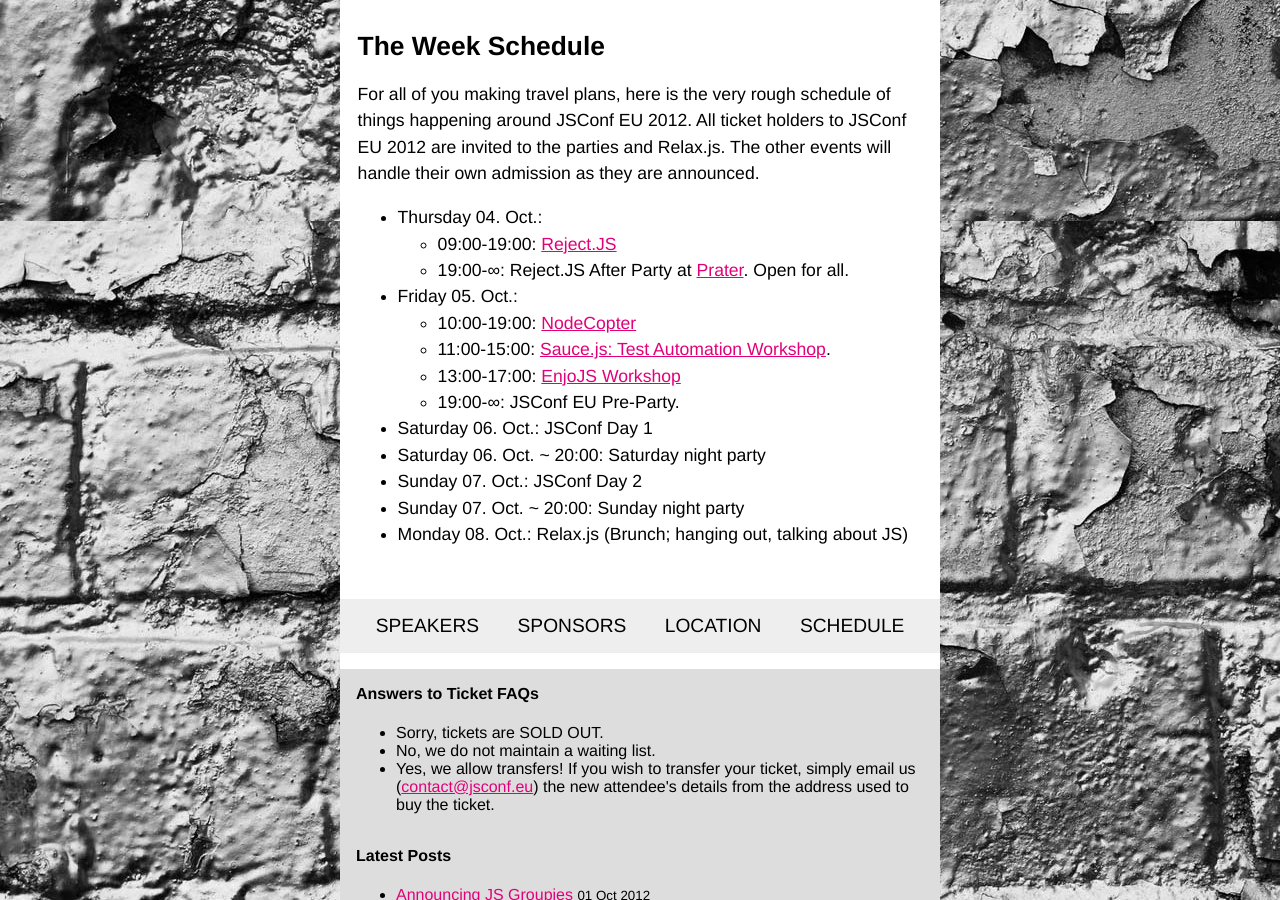
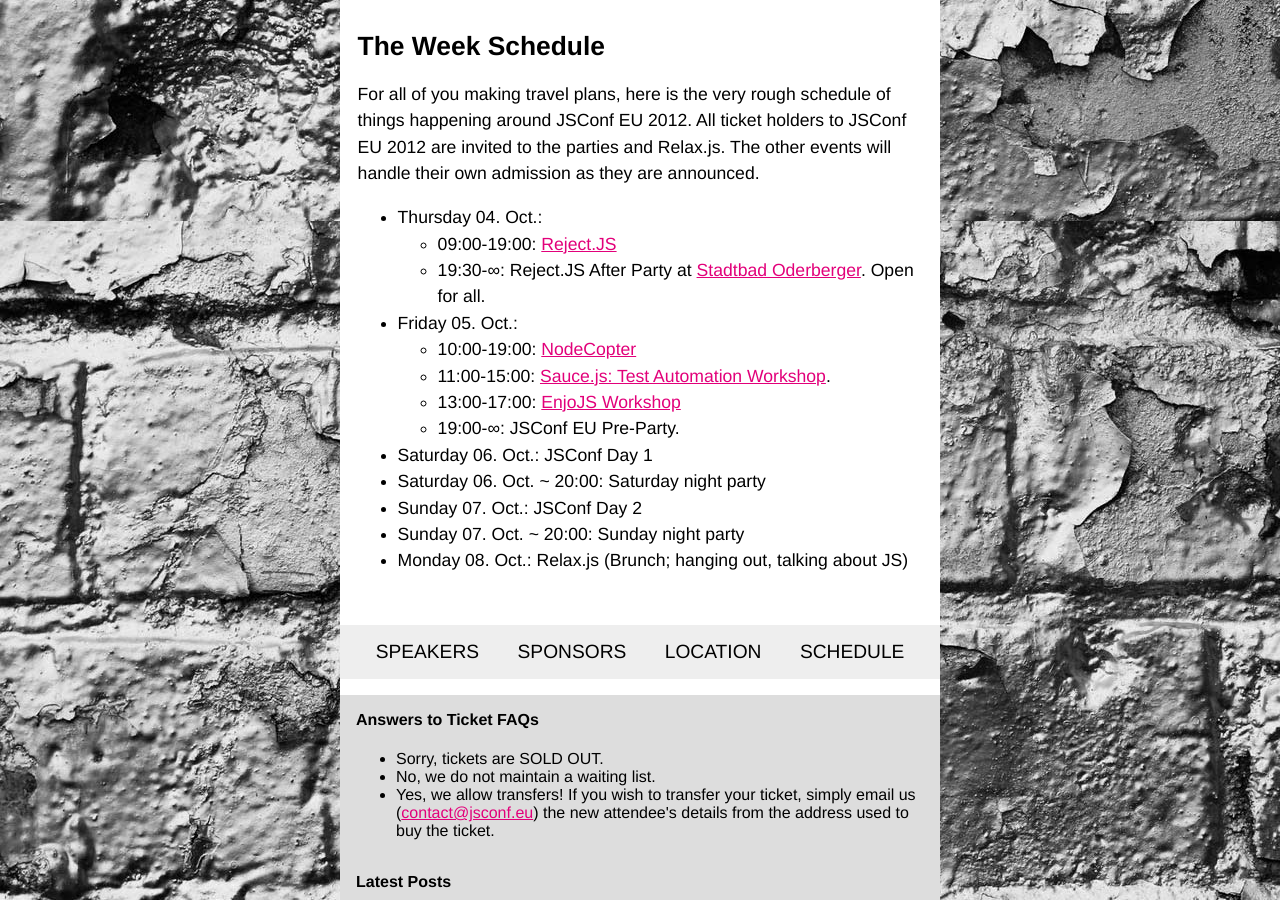
Before and after one commit to jsconf/2012.jsconf.eu, a Jekyll site: the page built from _posts/2012-07-11-very-rough-schedule.md, in a window 1280 px wide and 900 px high, scrolled down 1643 px. Built offline with Jekyll 4.4.1, drawn with Linux system fonts in a browser that asks for light colours; comment, search, counter and statistics services are not loaded.

Commit message:
Fix Reject.js after party schedule

```diff
--- a/_posts/2012-07-11-very-rough-schedule.md
+++ b/_posts/2012-07-11-very-rough-schedule.md
@@ -17,7 +17,7 @@
 
 - Thursday 04. Oct.:
   - 09:00-19:00: [Reject.JS](http://rejectjs.org)
-  - 19:00-∞: Reject.JS After Party at [Prater](http://www.pratergarten.de/d/). Open for all.
+  - 19:30-∞: Reject.JS After Party at [Stadtbad Oderberger](http://rejectjs.org/#venue). Open for all.
 
 - Friday 05. Oct.:
   - 10:00-19:00: [NodeCopter](http://nodecopter.com)
```
